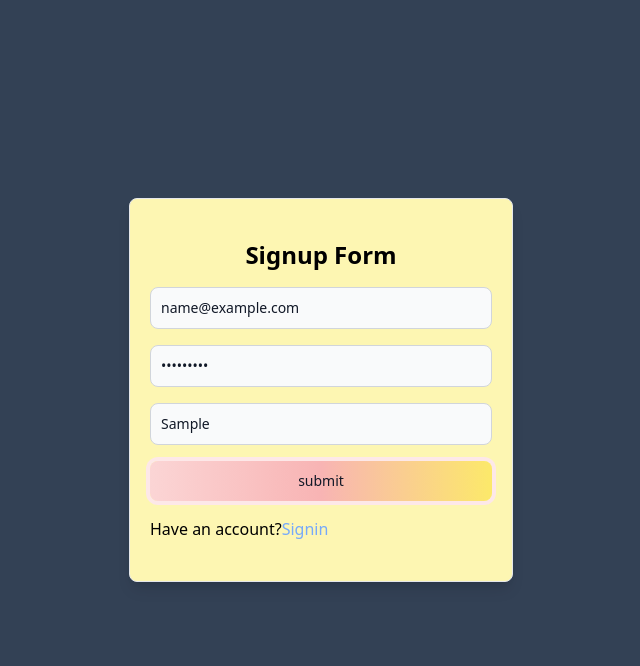
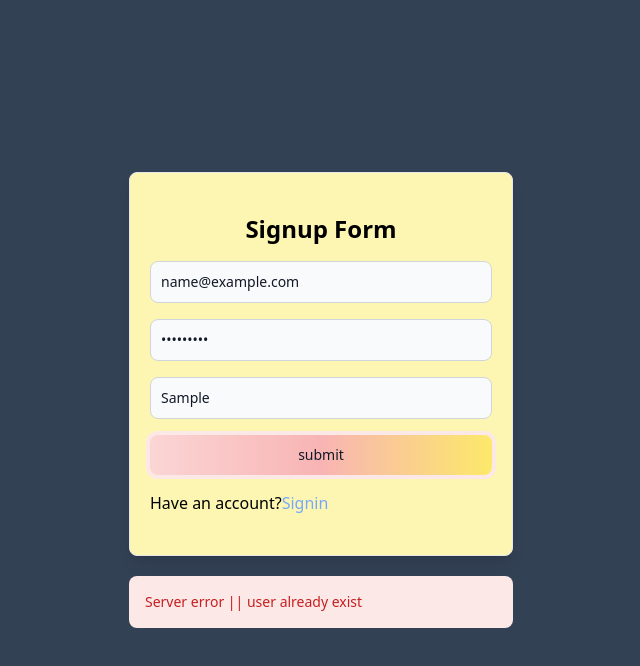
Before and after one commit to Arjun010011/Minimal-todo-app, a Next.js app: page /signup in a window 1280 px wide. Both pictures are taken after typing "name@example.com", "Sample123", "Sample" into the empty fields and a click on the button "submit". Shown: the top 666 px of the page, without its empty margins (319-959 px from the left). Built offline with nearby package versions, Linux system fonts and the light colour scheme; no server answers; the database is empty.

Commit message:
fixed some issues in signup page

```diff
--- a/src/app/signup/page.jsx
+++ b/src/app/signup/page.jsx
@@ -67,6 +67,11 @@ function page() {
           </span>
         </form>
         {message && <Alert color="green">{message}</Alert>}
+        {error && (
+          <Alert color="failure">
+            {error.response.data.message} || {"user already exist"}
+          </Alert>
+        )}
       </div>
     </div>
   );
```
